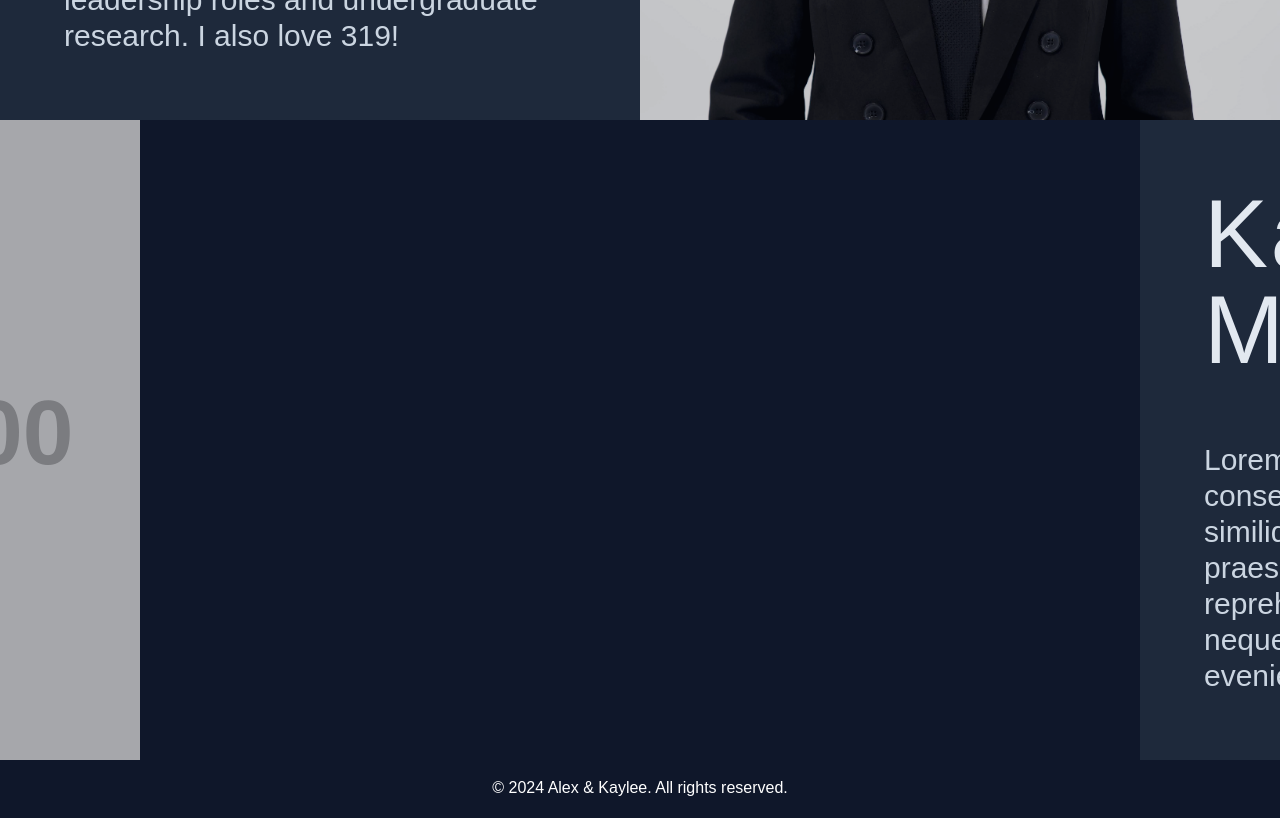
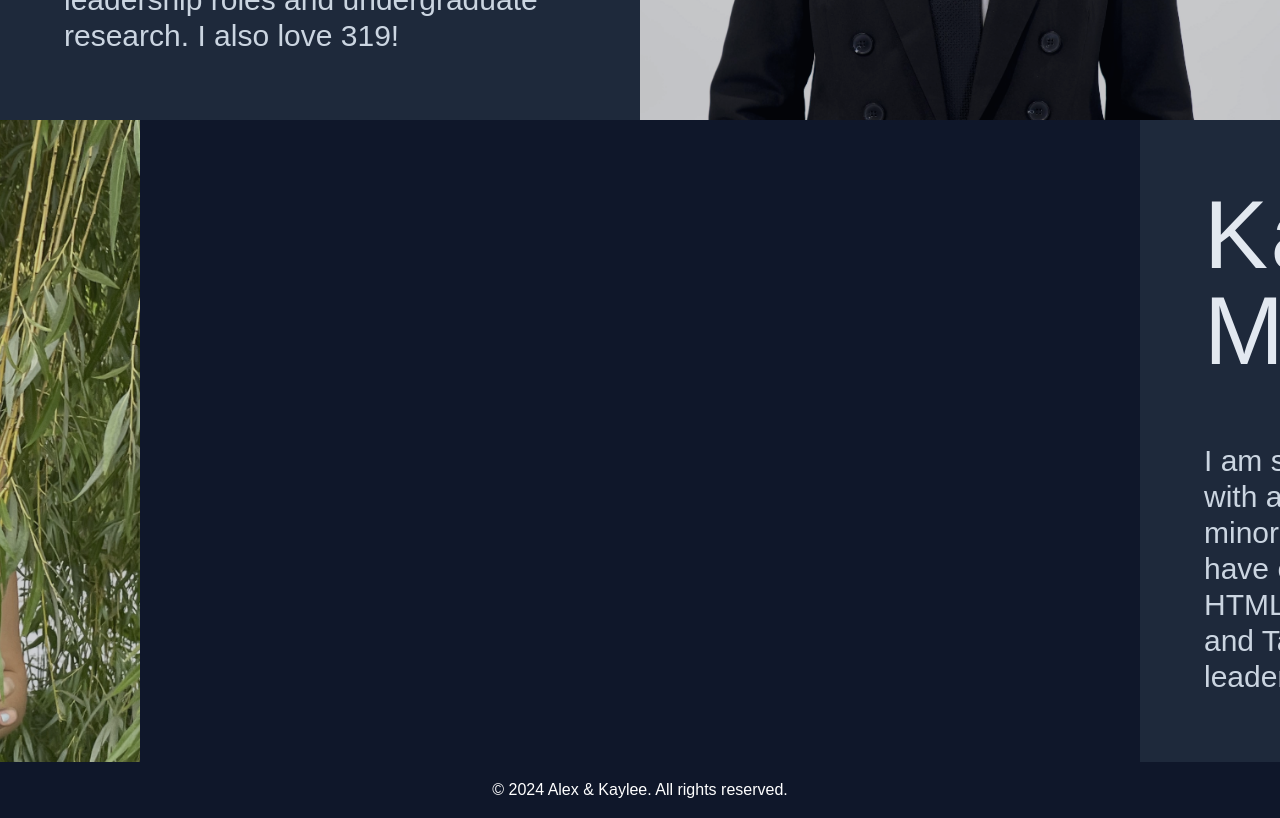
Before and after one commit to alex-yng/mockAFSC, a React (Vite) app: page /creators in a window 1280 px wide. Shown: the part 600-1418 px from the top of the page. Built offline with nearby package versions, Linux system fonts and the light colour scheme; a web font is replaced by a local one.

Commit message:
kaylee about page

```diff
--- a/src/pages/Creators.jsx
+++ b/src/pages/Creators.jsx
@@ -85,7 +85,7 @@ export default function Creators() {
         <div className="grid place-items-center animate-[slideLeft_1.7s] lg:animate-[slideRight_1.5s] p-8 sm:p-12 md:p-16 lg:p-0">
           <img
             className="size-64 sm:size-80 md:size-96 lg:size-full rounded-2xl lg:rounded-none hover:scale-110 opacity-80 hover:opacity-100 lg:hover:scale-100 transition-[transform,opacity] duration-500"
-            src="https://fakeimg.pl/1200x1200"
+            src="/kayleePFP.jpg"
           />
         </div>
         <div className="hidden bg-slate-800 animate-[slideLeft_1.7s] lg:grid place-items-center">
@@ -96,10 +96,9 @@ export default function Creators() {
               Maczek
             </h1>
             <p className="text-slate-300 text-base sm:text-base md:text-xl lg:text-2xl xl:text-3xl 2xl:text-4xl">
-              Lorem ipsum dolor sit amet consectetur, adipisicing elit. Ad
-              ipsam, similique dolore, optio labore praesentium ab libero
-              aliquid animi reprehenderit minima amet adipisci neque sunt natus
-              error laborum eveniet maiores!
+            I am studying at Iowa State University, with a Computer Science major and a minor in Cybersecurity Engineering.
+              I have extensive experience with HTML, Javascript, Java, CSS, React, and TailwindCSS. I am participating in leadership and
+              research as well.
             </p>
           </div>
         </div>
```
Also changed, not shown: public/kayleePFP.jpg (added).
